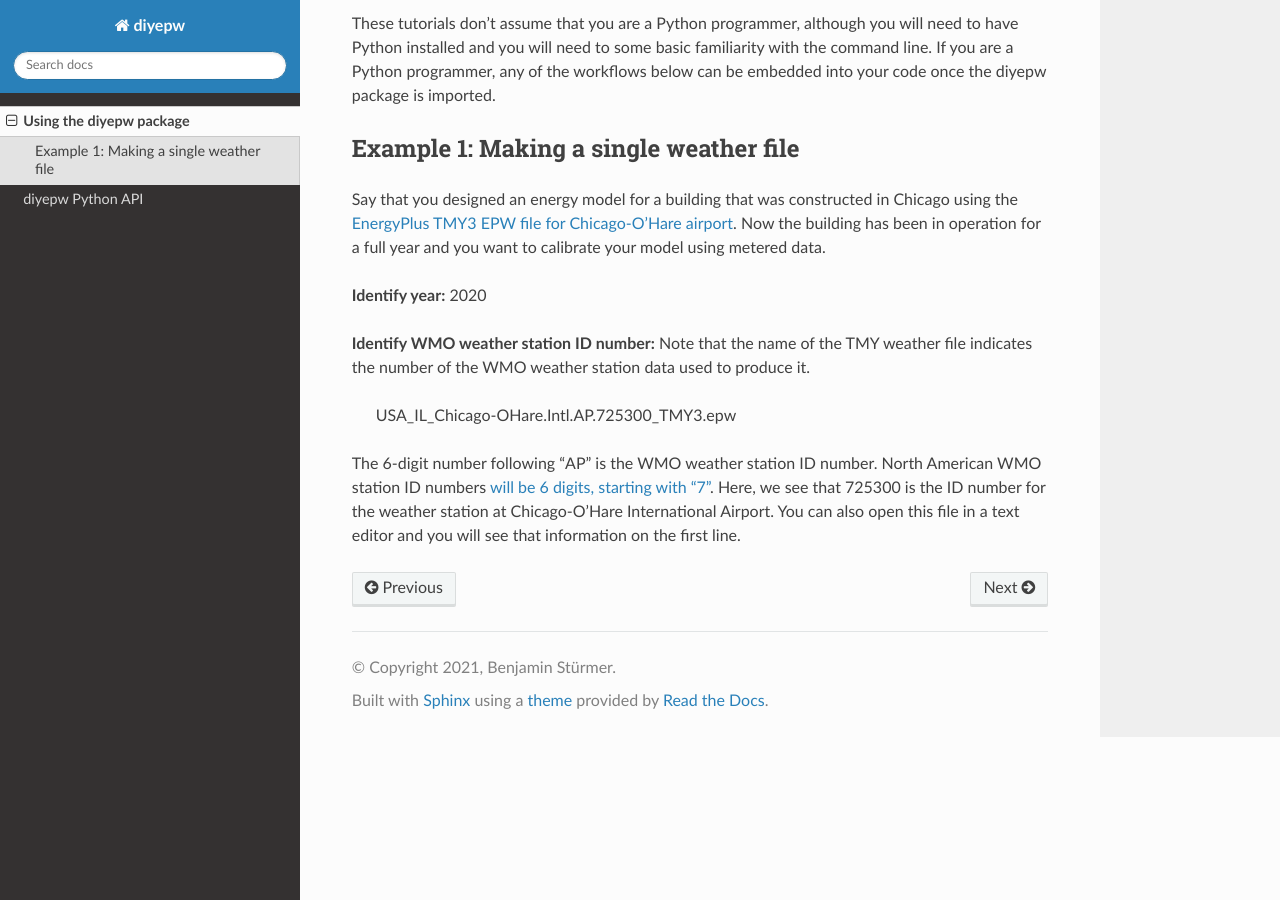
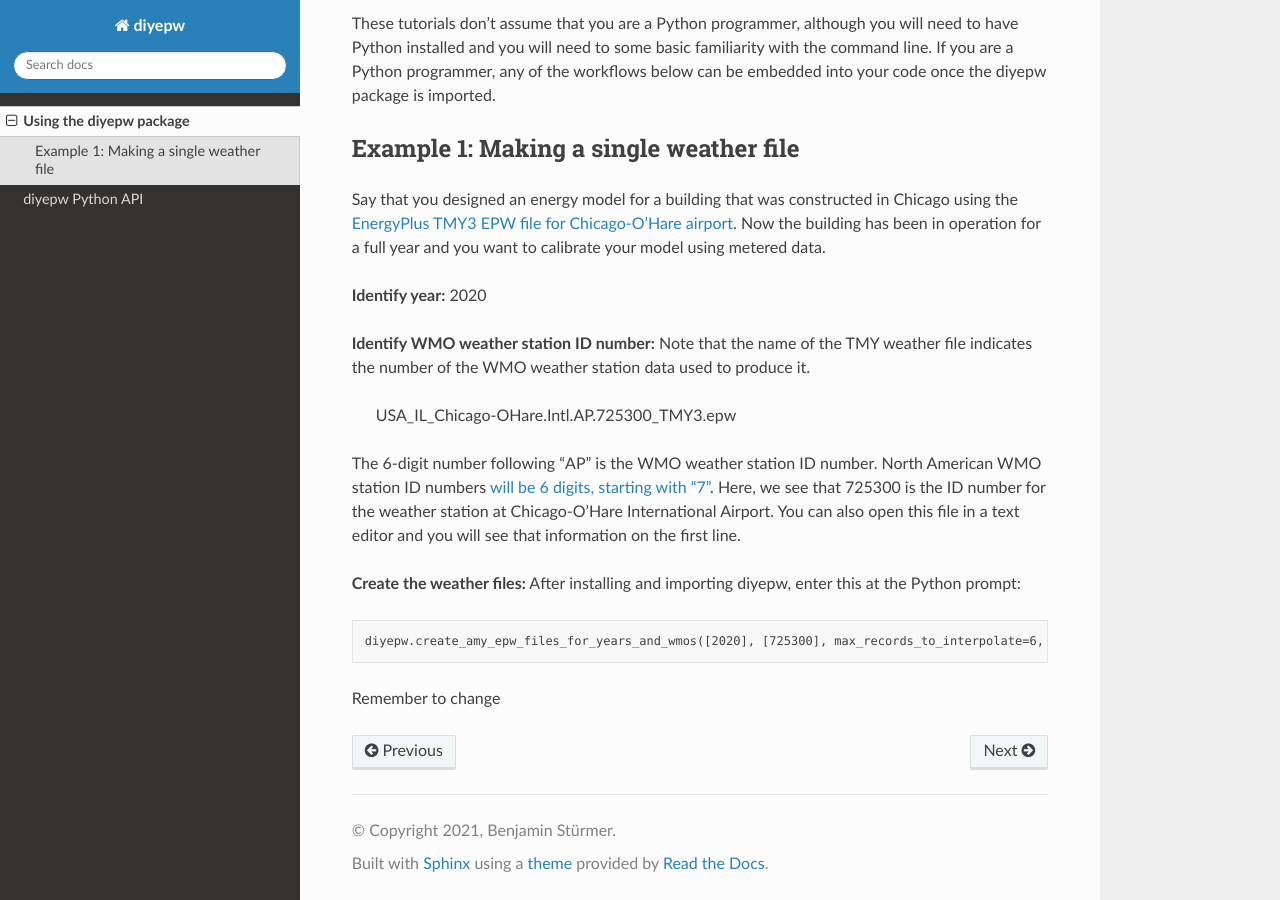
Before and after one commit to IMMM-SFA/diyepw, a Sphinx documentation site: the page built from docs/tutorial.rst, in a window 1280 px wide and 900 px high, scrolled down 1450 px. Built offline with Sphinx 7.4.7 and the Read the Docs theme 2.0.0, drawn with Linux system fonts in a browser that asks for light colours.

Commit message:
Update tutorial.rst

```diff
--- a/docs/tutorial.rst
+++ b/docs/tutorial.rst
@@ -60,3 +60,10 @@ Say that you designed an energy model for a building that was constructed in Chi
     USA_IL_Chicago-OHare.Intl.AP.725300_TMY3.epw
 
 The 6-digit number following “AP” is the WMO weather station ID number. North American WMO station ID numbers `will be 6 digits, starting with “7” <https://tgftp.nws.noaa.gov/logs/site.shtml>`_. Here, we see that 725300 is the ID number for the weather station at Chicago-O’Hare International Airport. You can also open this file in a text editor and you will see that information on the first line.
+
+**Create the weather files:** After installing and importing diyepw, enter this at the Python prompt:
+::
+
+    diyepw.create_amy_epw_files_for_years_and_wmos([2020], [725300], max_records_to_interpolate=6, max_records_to_impute=48, max_missing_amy_rows=5, allow_downloads=True, amy_epw_dir=’/Users/smit744/test_generated_weather_files’)
+
+Remember to change
```
